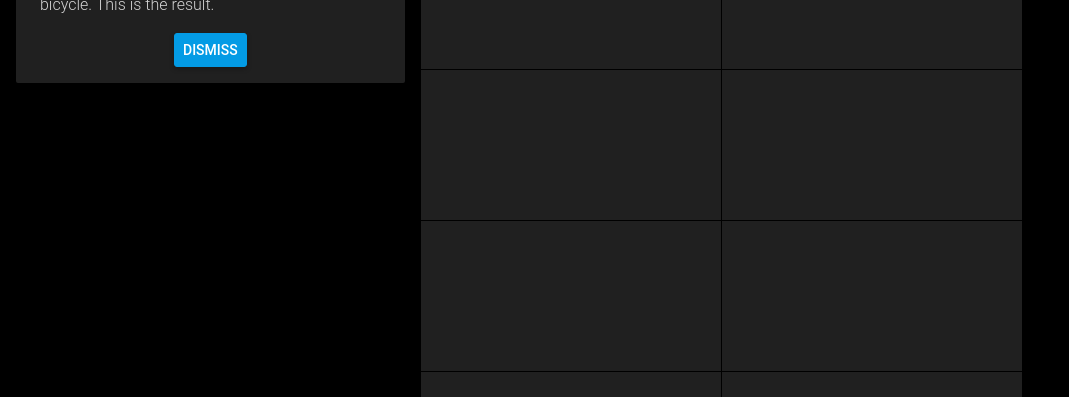
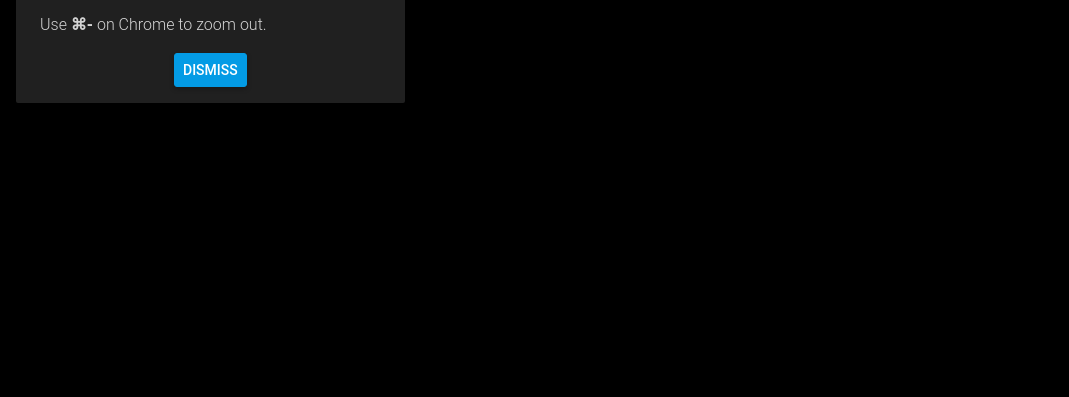
Before and after one commit to baiIey/bike-canvas, a plain HTML site: page public/demo/index.html in a window 1280 px wide. Shown: the part 403-800 px from the top of the page, without its empty margins (0-1069 px from the left). Drawn offline with Linux system fonts and the light colour scheme; no server answers.

Commit message:
assign firebase objects to unique innerHTMLs

```diff
--- a/public/demo/index.html
+++ b/public/demo/index.html
@@ -20,6 +20,7 @@
 		<div id="intro" class="flex message">
 			<h1>Draw a Bike</h1>
 			<p>We asked over a thousand people to draw a bicycle. This is the result.</p>
+			<p>Use <b>⌘-</b> on Chrome to zoom out.</p>
 			<ul>
 				<li><a data-role="button" data-inline="true" id="startBtn" href="#">Dismiss</a></li>
 			</ul>
@@ -27,8 +28,8 @@
 
 		<!-- Main Canvas -->
 		<div class="flex" id="draw">
-			<!--<canvas class="canvas"></canvas>
-			<ul>
+			<canvas class="canvas"></canvas>
+			<!--<ul>
 				<button id="recordBtn">Record</button>-->
 				<!--<li><a class="grayBtn" href="#" data-role="button" data-inline="true" id="recordBtn">Record</a></li>-->
 
--- a/public/js/apps.js
+++ b/public/js/apps.js
@@ -8,37 +8,6 @@ var config = {
 };
 firebase.initializeApp(config);
 
-// Create reference
-// var dbRefObject = firebase.database().ref().child('UIDs');
-
-// Sync drawing changes
-// dbRefObject.on('value', snap => console.log(snap.val ()));
-//});
-
-// // Loads drawings and listens for upcoming ones
-// function loadDrawings(){
-//   // Reference to the /UIDs/ database path
-//   this.ref = firebase.database().ref('UIDs');
-//   // Makes sure we remove previous listeners
-//   this.ref.off();
-//   // Loads the last n images and listens for new ones.
-//   var setImage = function(data){
-//     var val = data.val();
-//     this.displayImage(data.key, val.drawing);
-//   }.bind(this);
-//   this.ref.limitToLast(1).on('child_added', setImage);
-//   this.ref.limitToLast(1).on('child_changed', setImage);
-// };
-//
-// // Displays a Image in the UI.
-// function displayImage(key, drawing) {
-//   console.log(drawing);
-//   //var len = drawing.length;
-//   // for (var i = 0; i < len; i++) {
-//   //  console.log(drawing);
-//   //}
-// };
-
 // Loop through drawings in order of submission with the forEach() method. The callback provided to will be called synchronously with a DataSnapshot for each child
 var query = firebase.database().ref("UIDs").orderByKey();
 
@@ -47,21 +16,14 @@ query.once("value")
     var a = snapshot.numChildren();
     console.log(a);
     snapshot.forEach(function(childSnapshot) {
-      // key will be "ada" the first time and "alan" the second time
+      // key will return the unique user ID for each drawing submission
       var key = childSnapshot.key;
-      // childData will be the actual contents of the child
+      // drawing will be the actual contents of the child
       var drawing = snapshot.child(key).child("drawing").val();
-      // var childData = childSnapshot.val();
+      // var drawing = childSnapshot.val();
       console.log(drawing);
+
+      var eName = childSnapshot.val().resultname;
+      document.getElementById("draw").innerHTML += '<canvas class="canvas">'+drawing+'</canvas>';
   });
 });
-
-var htmlElements = "";
-for (var i = 0; i < 1000; i++) {
-   htmlElements += '<canvas class="canvas"></canvas>';
-}
-var container = document.getElementById("draw");
-container.innerHTML = htmlElements;
-
-//loadDrawings();
-//displayImage();
```
